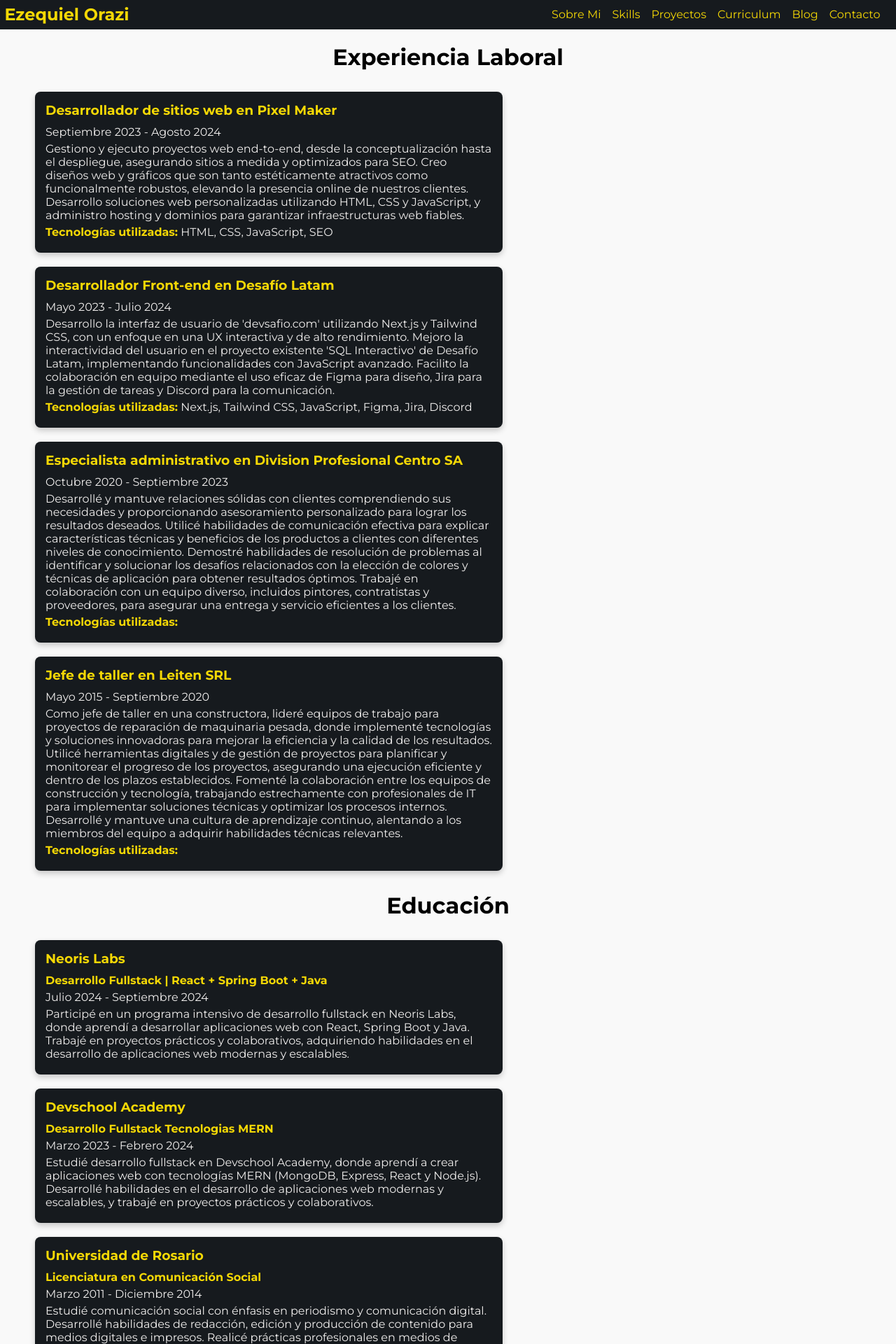
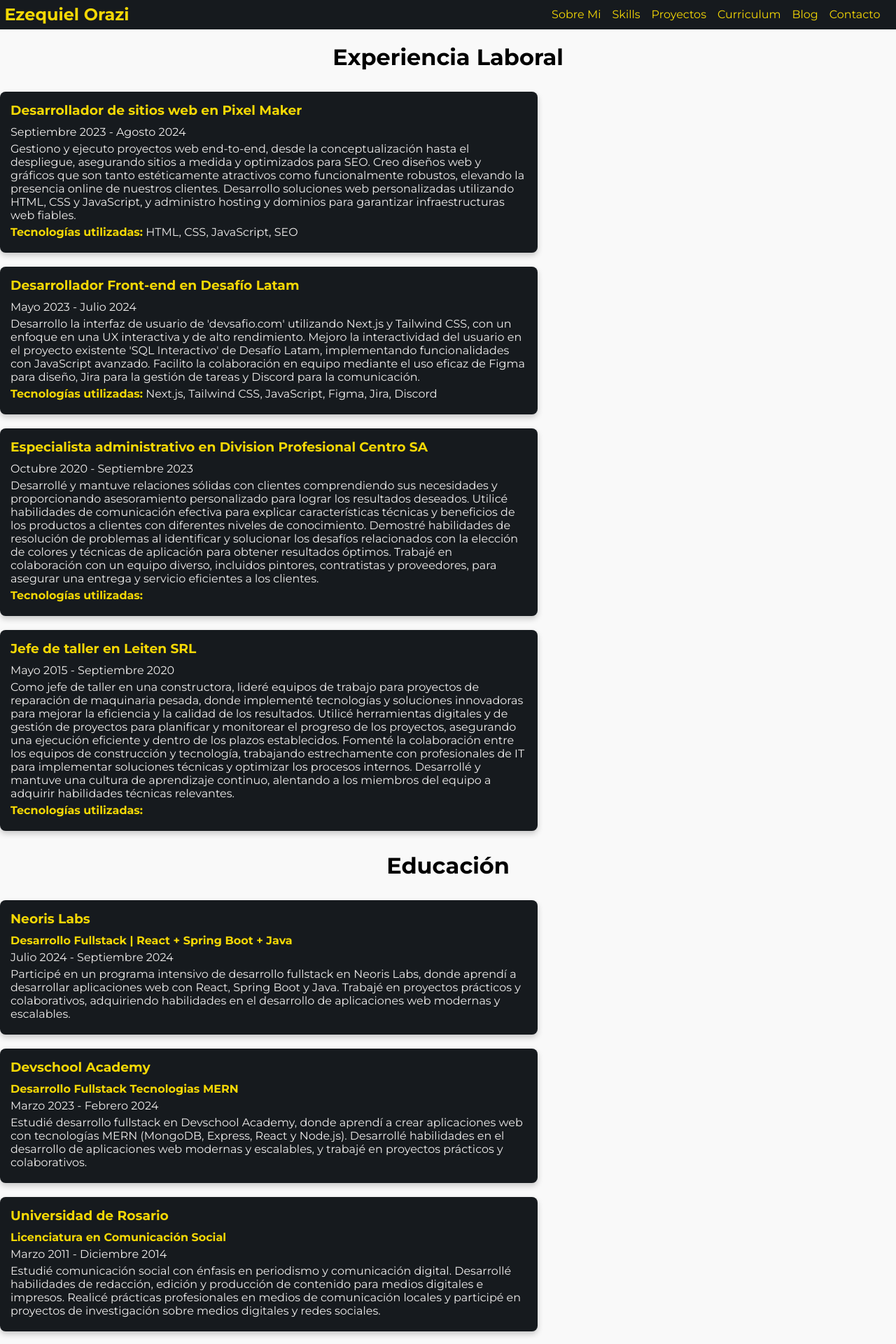
Before and after one commit to Ezzeorazi/mi-portafolio, a React (Vite) app: page /curriculum in a window 1280 px wide. Shown: the top 1920 px of the page at 70% size. Built offline with nearby package versions, Linux system fonts and the light colour scheme.

Commit message:
mejora:version movil

```diff
--- a/src/components/Education/Education.module.css
+++ b/src/components/Education/Education.module.css
@@ -1,5 +1,4 @@
 .educationContainer {
-  padding: 50px;
   padding-top: 10px;
   padding-bottom: 10px;
   width: 60%;
--- a/src/components/Experience/Experience.module.css
+++ b/src/components/Experience/Experience.module.css
@@ -1,5 +1,4 @@
 .experienceSection {
-    padding: 50px;
     padding-top: 10px;
     padding-bottom: 10px;
     width: 60%;
```
